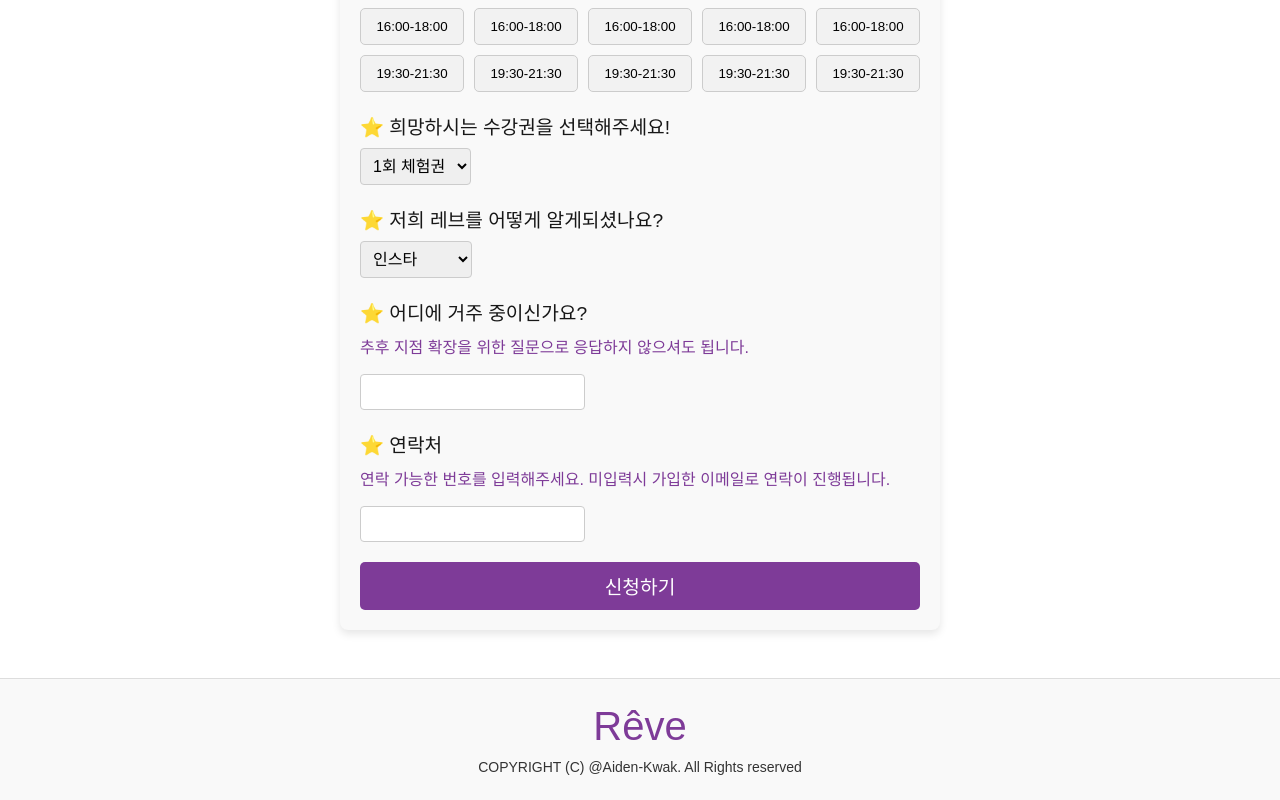
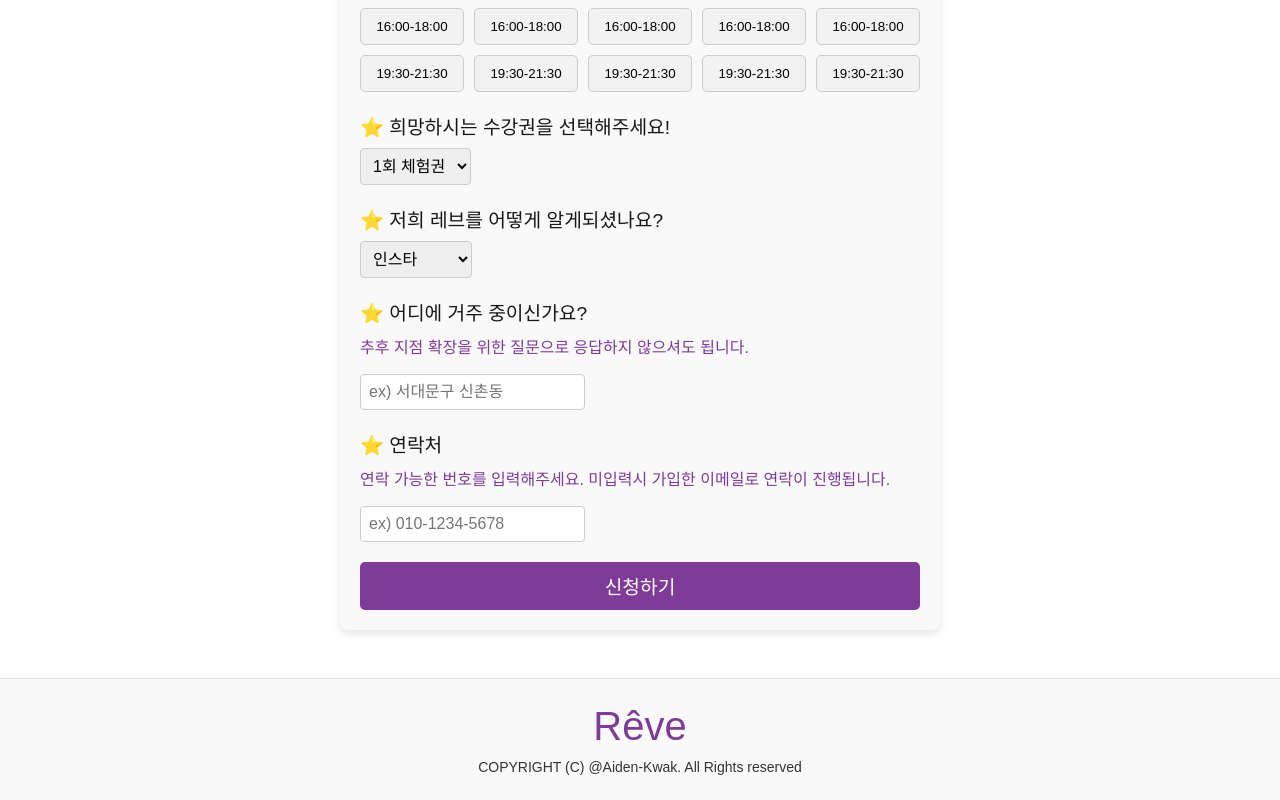
Before and after one commit to Aiden-Kwak/reve, a Next.js app in the folder frontend/: page /class/enroll in a window 1280 px wide. Shown: the part 541-1341 px from the top of the page. Built offline with nearby package versions, Linux system fonts and the light colour scheme; no server answers; a web font is replaced by a local one.

Commit message:
todo update: readme

```diff
--- a/frontend/src/app/class/enroll/page.js
+++ b/frontend/src/app/class/enroll/page.js
@@ -226,6 +226,7 @@ function EnrollmentForm() {
           type="text"
           value={location}
           onChange={(e) => setLocation(e.target.value)}
+          placeholder="ex) 서대문구 신촌동"
           className={styles.inputField}
         />
       </label>
@@ -237,6 +238,7 @@ function EnrollmentForm() {
           type="text"
           value={contact}
           onChange={(e) => setContact(e.target.value)}
+          placeholder="ex) 010-1234-5678"
           className={styles.inputField}
         />
       </label>
```
Also changed, not shown: 1 other file (tests, documents, lock files or other folders).
